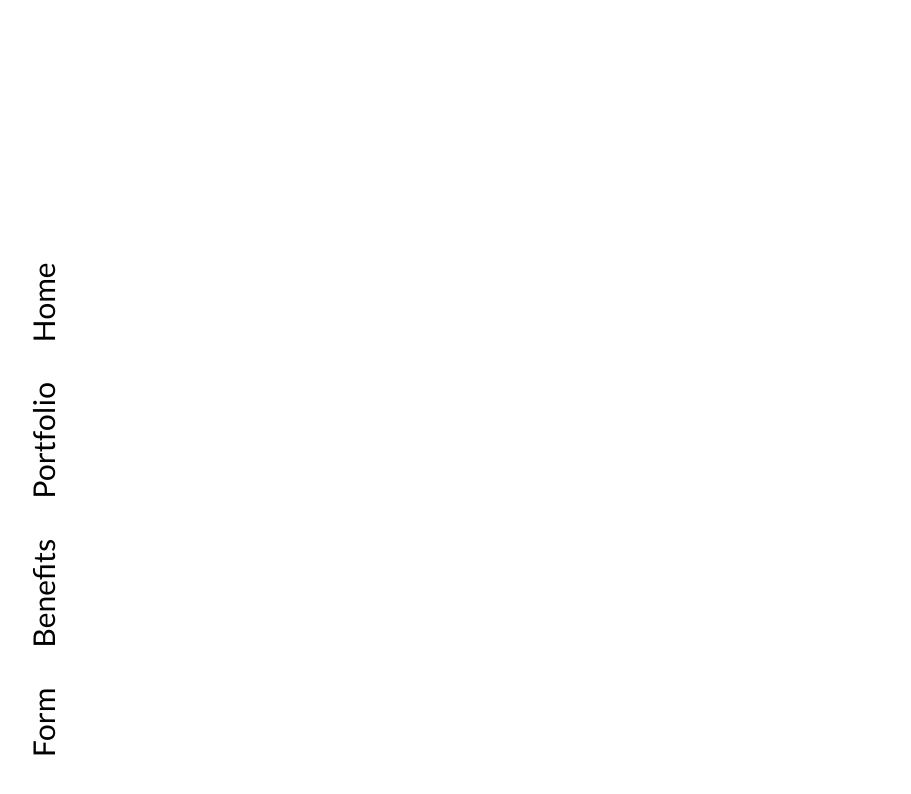
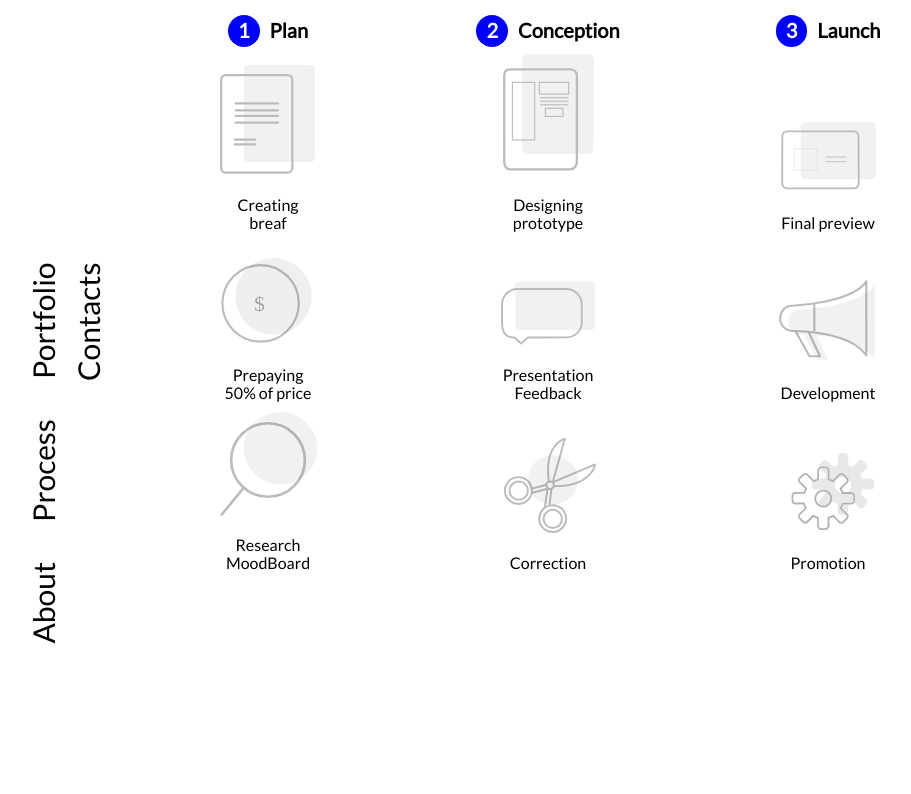
Before and after one commit to alekseos/shelter, a React app in the folder menu/: page /process in a window 1280 px wide. Shown: the top 794 px of the page, without its empty margins (92-1003 px from the left). Built offline with nearby package versions, Linux system fonts and the light colour scheme; a web font is replaced by a local one.

Commit message:
fix: Pixel Perfect WIP

```diff
--- a/menu/src/app.jsx
+++ b/menu/src/app.jsx
@@ -1,17 +1,18 @@
 import React from 'react';
 import { Provider } from 'react-redux';
 import { BrowserRouter as Router, Link, Route } from 'react-router-dom';
+import * as Redux from 'redux';
 import { combineReducers } from 'redux';
-import * as Redux from 'redux';
 import styled from 'styled-components';
 
 import WorksPackDemo from './data/WorksPack/WorksPack.jsx';
 import { filter } from './reducers/filter.js';
 import { works } from './reducers/works.js';
-import { Benefits } from './screens/benefits.jsx';
-import { Form } from './screens/form.jsx';
+import { About } from './screens/about.jsx';
+import { Contacts } from './screens/contacts.jsx';
 import { Home } from './screens/home.jsx';
 import { Portfolio } from './screens/portfolio.jsx';
+import { Process } from './screens/process.jsx';
 import { ThanksForm } from './screens/thanksForm.jsx';
 
 const Skelet = () => (
@@ -20,17 +21,20 @@ const Skelet = () => (
 		<NavContainer>
 			<Nav>
 				<Ul>
-					<Li>
+					{/* <Li>
 						<Link exact to="/" activeClassName="active">Home</Link>
-					</Li>
+					</Li> */}
 					<Li>
 						<Link to="/portfolio" activeClassName="active">Portfolio</Link>
 					</Li>
 					<Li>
-						<Link to="/benefits" activeClassName="active">Benefits</Link>
+						<Link to="/process" activeClassName="active">Process</Link>
 					</Li>
 					<Li>
-						<Link to="/form" activeClassName="active">Form</Link>
+						<Link to="/about" activeClassName="active">About</Link>
+					</Li>
+					<Li>
+						<Link to="/contacts" activeClassName="active">Contacts</Link>
 					</Li>
 				</Ul>
 			</Nav>
@@ -39,8 +43,9 @@ const Skelet = () => (
 		<Content>
 			<Route exact path="/" component={Home} />
 			<Route path="/portfolio" component={Portfolio} />
-			<Route path="/benefits" component={Benefits} />
-			<Route path="/form" component={Form} />
+			<Route path="/process" component={Process} />
+			<Route path="/about" component={About} />
+			<Route path="/contacts" component={Contacts} />
 			<Route path="/thanksform" component={ThanksForm} />
 		</Content>
     </div>
@@ -54,8 +59,8 @@ class App extends React.Component {
 		this.store = Redux.createStore(
 	    appReducers,
 	    {
-				works: WorksPackDemo,
-				filter: 'allProject',
+			works: WorksPackDemo,
+			filter: 'allProject',
 	    }
 	  );
 	}
--- a/menu/src/components/Button/Button.jsx
+++ b/menu/src/components/Button/Button.jsx
@@ -18,6 +18,13 @@ const ButtonContainer = styled.div`
   text-decoration: underline;
   -webkit-text-decoration-color: blue;
   text-decoration-color: blue;
+
+  /* @media (min-width: 1800px) and (min-height: 1000px) { */
+  padding: 8px 46px 12px 46px;
+  font-size: 22px;
+  border-radius: 25px;
+  letter-spacing: 0.2px;
+  /* } */
 `;
 
 const WrapperContainer = styled.section`
--- /dev/null
+++ b/menu/src/screens/about.jsx
@@ -0,0 +1,20 @@
+import React from 'react';
+import styled from 'styled-components';
+
+export const About = () => {
+    return <AboutContainer>
+        <div>
+        </div>
+    </AboutContainer>
+}
+
+const AboutContainer = styled.div`
+	height: 100%;
+	display: flex;
+	flex-direction: column;
+	align-items: center;
+	justify-content: center;`;
+// const ContactsItem = styled.div`
+// 	display: flex;
+// 	flex-direction: column;
+// 	align-items: center;`;
--- a/menu/src/screens/form.jsx
+++ b/menu/src/screens/contacts.jsx
@@ -6,8 +6,8 @@ import Button from '../components/Button/Button.jsx';
 import Input from '../components/Input/Input.jsx';
 import TextArea from '../components/TextArea/TextArea.jsx';
 
-export const Form = () => {
-	return <FormContainer>
+export const Contacts = () => {
+	return <ContactsContainer>
 		<div>
 			<Input
 				placeholder={'Name'}
@@ -27,16 +27,16 @@ export const Form = () => {
 				/>
 			</Link>
 		</div>
-	</FormContainer>
+	</ContactsContainer>
 }
 
-const FormContainer = styled.div`
+const ContactsContainer = styled.div`
 	height: 100%;
 	display: flex;
 	flex-direction: column;
 	align-items: center;
 	justify-content: center;`;
-const FormItem = styled.div`
-	display: flex;
-	flex-direction: column;
-	align-items: center;`;
+// const ContactsItem = styled.div`
+// 	display: flex;
+// 	flex-direction: column;
+// 	align-items: center;`;
--- a/menu/src/screens/home.jsx
+++ b/menu/src/screens/home.jsx
@@ -21,7 +21,8 @@ const Offer = styled.div`
   margin: -45px 0 0 0;
 
   /* @media (min-width: 1800px) and (min-height: 1000px) { */
-    margin: -26px 0px 0px 21px;
+    margin: -22px 0px 0px 21px;
+    padding: 67px 0 0 0;
   /* } */
   `;
 const H1 = styled.h1`
@@ -30,14 +31,24 @@ const H1 = styled.h1`
   letter-spacing: 2px;
 
   /* @media (min-width: 1800px) and (min-height: 1000px) { */
+	  line-height: 38px;
     font-size: 112px;
-    letter-spacing: 3px;
+    letter-spacing: 2.7px;
   /* } */
   `;
 const Description = styled.div`
 	font-family: roboto_slabregular;
   width: 400px;
-  color: #908f8f;`;
+  color: #908f8f;
+
+  /* @media (min-width: 1800px) and (min-height: 1000px) { */
+    font-size: 24px;
+    width: 430px;
+    line-height: 27px;
+    padding: 10px 0 0 4px;
+    letter-spacing: 0.2px;
+  /* } */
+  `;
 const ImageContainer  = styled.div`
   flex: 1;
   justify-content: center;
@@ -50,9 +61,10 @@ const Image = styled.img`
   content: 'Hi, visitors! Here should be an img :)';
 
     	/* @media (min-width: 1800px) and (min-height: 1000px) { */
-      height: 650px;
-      width: 664px;
       background-size: 100% 100%;
+      margin: 113px 0 0 -234px;
+      height: 690px;
+      width: 711px;
 	  /* } */
   `;
 
@@ -64,15 +76,15 @@ export const Home = () => {
         <H1>Development</H1>
         <H1>Promotion</H1>
         <Description>
-          You have been looking for and found!
-          Our team will help your bussines
-          to rise to a new level.
+          You have been looking for and found! <br />
+          Our team will help your bussines <br />
+          to rise to a new level. <br />
         </Description>
 
         <Link exact to="/portfolio" activeClassName="active">
           <Button
-            content={'Start'}
-            style={{margin: '30px 0 0 0'}}
+            content={'Let\'s start?'}
+            style={{ margin: '54px 0 0 7px'}}
           />
         </Link>
       </Offer>
--- a/menu/src/screens/benefits.jsx
+++ b/menu/src/screens/process.jsx
@@ -67,43 +67,43 @@ const structure = [
   },
 ]
 
-export const Benefits = () => {
-  return <BenefitContainer>
+export const Process = () => {
+  return <ProcessContainer>
     {
       structure.map(item => {
         const arrayItems = item.items;
 
         return (
-          <BenefitSection>
-            <BenefitTitle>
+          <ProcessSection>
+            <ProcessTitle>
               <Count>{item.count}</Count>
               {item.title}
-            </BenefitTitle>
+            </ProcessTitle>
             {
               arrayItems.map(arrayItem => {
                 return (
-                  <BenefitItemContainer>
-                    <BenefitItem>
+                  <ProcessItemContainer>
+                    <ProcessItem>
                       <img src={arrayItem.link} alt={arrayItem.alt} />
-                      <BenefitDescription>{arrayItem.description}</BenefitDescription>
-                    </BenefitItem>
-                  </BenefitItemContainer>
+                      <ProcessDescription>{arrayItem.description}</ProcessDescription>
+                    </ProcessItem>
+                  </ProcessItemContainer>
                 )
               })
             }
-          </BenefitSection>
+          </ProcessSection>
         )
       })
     }
 
-  </BenefitContainer>
+  </ProcessContainer>
 }
 
-const BenefitContainer = styled.div`
+const ProcessContainer = styled.div`
   display: flex;
   margin: 0 auto;
 `;
-const BenefitSection = styled.div`
+const ProcessSection = styled.div`
   flex: 1;
   display: flex;
   flex-direction: column;
@@ -114,7 +114,7 @@ const BenefitSection = styled.div`
     align-items: center;
   }
 `;
-const BenefitTitle = styled.p`
+const ProcessTitle = styled.p`
   font-weight: 700;
   font-size: 20px;
 `;
@@ -125,16 +125,16 @@ const Count = styled.span`
   color: white;
   margin: 0 10px 0 0;
 `;
-const BenefitDescription = styled.div`
+const ProcessDescription = styled.div`
   margin: 20px 0 0 0;
   max-width: 100px;
   text-align: center;
 `;
-const BenefitItem = styled.div`
+const ProcessItem = styled.div`
   height: 170px;
   align-items: center;
   display: flex;
   flex-direction: column;
   justify-content: flex-end;
 `;
-const BenefitItemContainer = styled.div``;
+const ProcessItemContainer = styled.div``;
```
Also changed, not shown: 1 other file (tests, documents, lock files or other folders).
